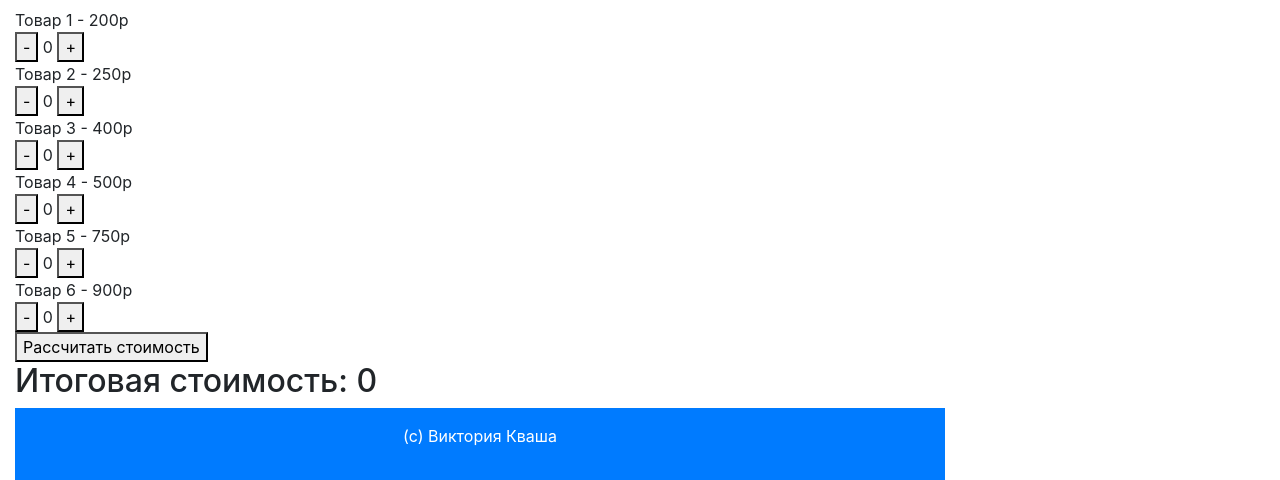
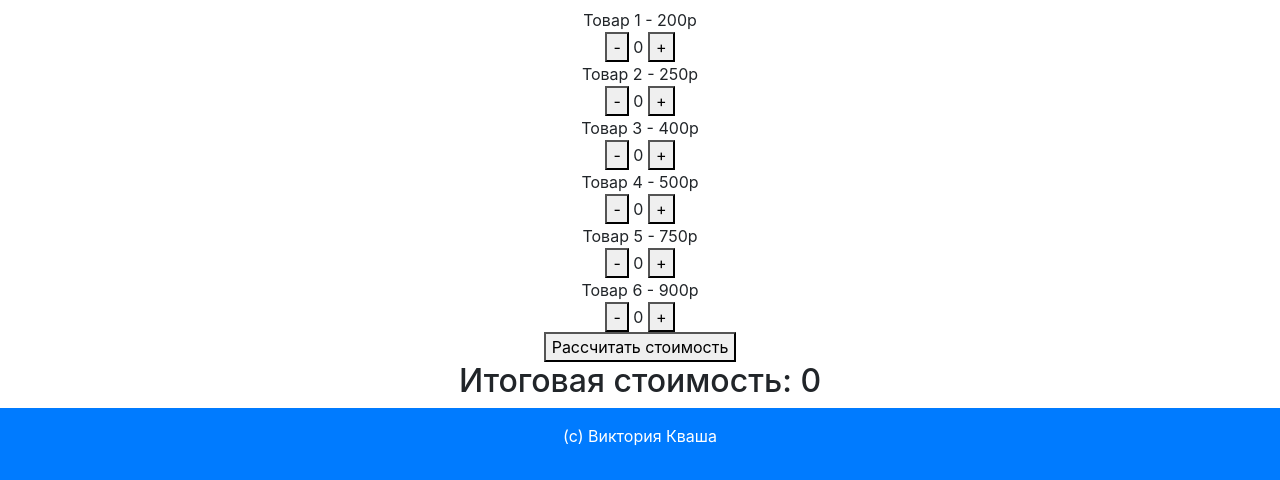
Before and after one commit to victoriia06/web5, a plain HTML site: page index.html in a window 1280 px wide. Shown: the part 428-908 px from the top of the page. Drawn offline with nearby package versions, Linux system fonts and the light colour scheme.

Commit message:
index.html

```diff
--- a/index.html
+++ b/index.html
@@ -23,7 +23,7 @@
         </div>
     </header>
 
-            <div class="col-md-9">
+            <div style="text-align:center">
                 <h2 class="text-center mb-4">Выполнение задания 5 по Web</h2>
                 <div class="calculator mt-4">
                     <h2 class="text-center mb-4">Калькулятор стоимости заказа</h2>
```
